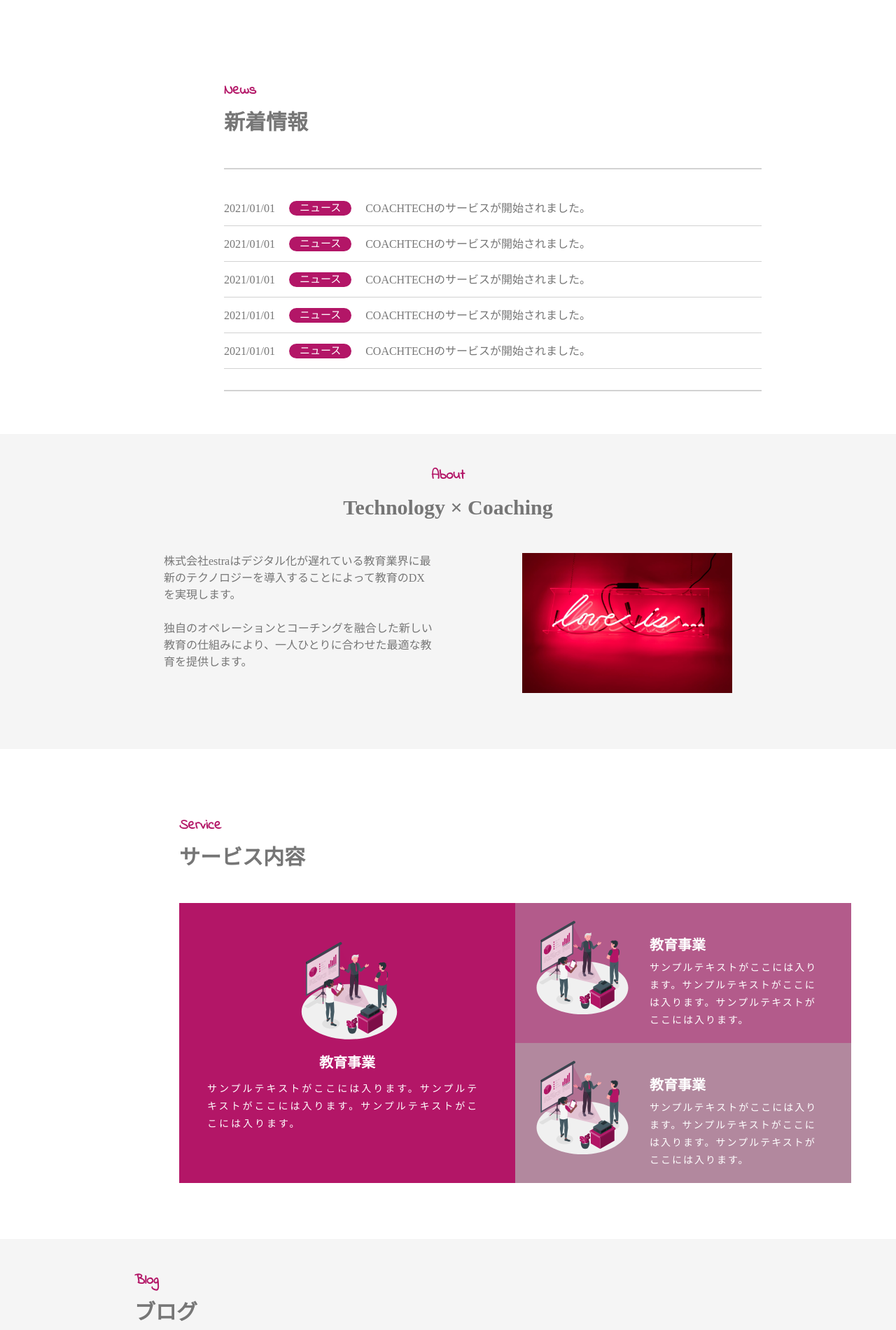
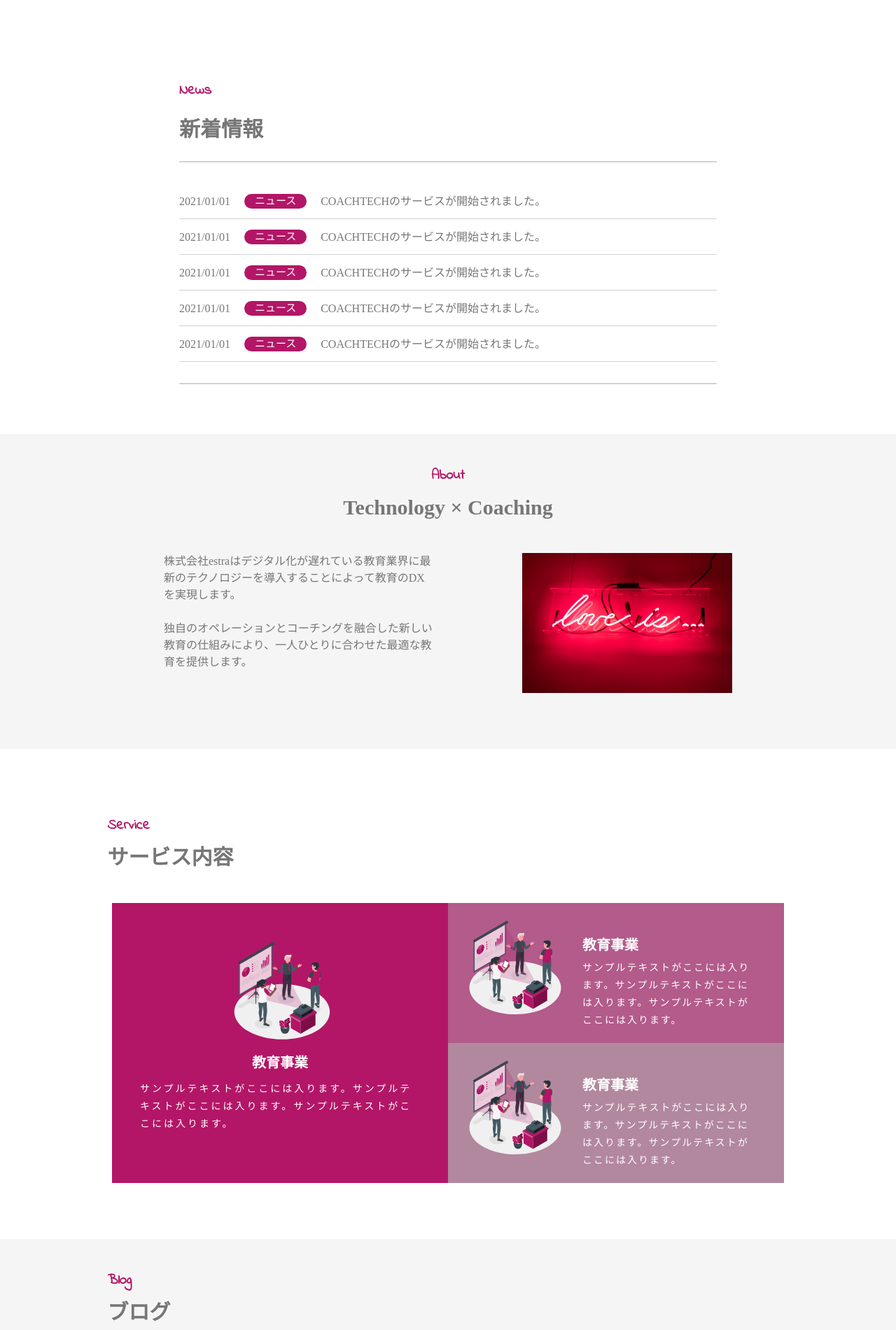
Before and after one commit to HShimizu0612/20231214_shimizu_lp, a plain HTML site: page 20231214_shimizu/index.html in a window 1280 px wide. Shown: the part 700-2600 px from the top of the page at 70% size. Drawn offline with Linux system fonts and the light colour scheme.

Commit message:
余白修正

```diff
--- a/20231214_shimizu/css/style.css
+++ b/20231214_shimizu/css/style.css
@@ -111,16 +111,16 @@ th,
 }
 
 .container__news-ttl-small,
-.container__news-ttl,
-.container__news-list {
-    margin-left: 25%;
+.container__news-ttl {
+    margin-left: 20%;
+    margin-bottom: 30px;
 }
 
 .container__news-list {
     width: 60%;
     display: flex;
     flex-direction: column;
-    margin-top: 30px;
+    margin: 0 auto;
     padding: 30px 0;
     border-top: 2px solid #d2d2d2;
     border-bottom: 2px solid #d2d2d2;
@@ -200,9 +200,8 @@ th,
 }
 
 .container__service-ttl-small,
-.container__service-ttl,
-.container__service-description {
-    margin-left: 20%;
+.container__service-ttl {
+    margin-left: 12%;
 }
 
 .container__service-description {
@@ -212,6 +211,7 @@ th,
     grid-template-rows: 1fr 1fr;
     grid-template-columns: 1fr 1fr;
     color: #fff;
+    margin: 0 auto;
 }
 
 .container__service-description1 {
@@ -291,16 +291,19 @@ th,
 }
 
 .container__blog-ttl-small,
-.container__blog-ttl,
-.container__blog-card {
-    margin-left: 15%;
+.container__blog-ttl {
+    margin-left: 12%;
+}
+
+.container__blog-tti {
+    margin-top: 50px;
 }
 
 .container__blog-item {
     display: flex;
     justify-content: space-between;
-    margin-top: 50px;
-    margin-right: 15%;
+    width: 75%;
+    margin: 0 auto;
 }
 
 .container__blog-card {
@@ -388,13 +391,17 @@ th,
 }
 
 .container__company-ttl-small,
-.container__company-ttl,
-table {
+.container__company-ttl {
     margin-left: 20%;
 }
 
 .container__company-ttl {
     margin-bottom: 40px;
+}
+
+table {
+    width: 60%;
+    margin: 0 auto;
 }
 
 tr {
@@ -427,6 +434,7 @@ td {
     width: 1000px;
     padding: 150px 0;
     background: url(../img/recruit.png) no-repeat right;
+    background-size: contain;
     font-size: 35px;
     font-weight: bold;
     text-align: center;
@@ -437,6 +445,7 @@ td {
     width: 1000px;
     padding: 150px 0;
     background: url(../img/interview.png) no-repeat left;
+    background-size: contain;
     font-size: 35px;
     font-weight: bold;
     text-align: center;
```
